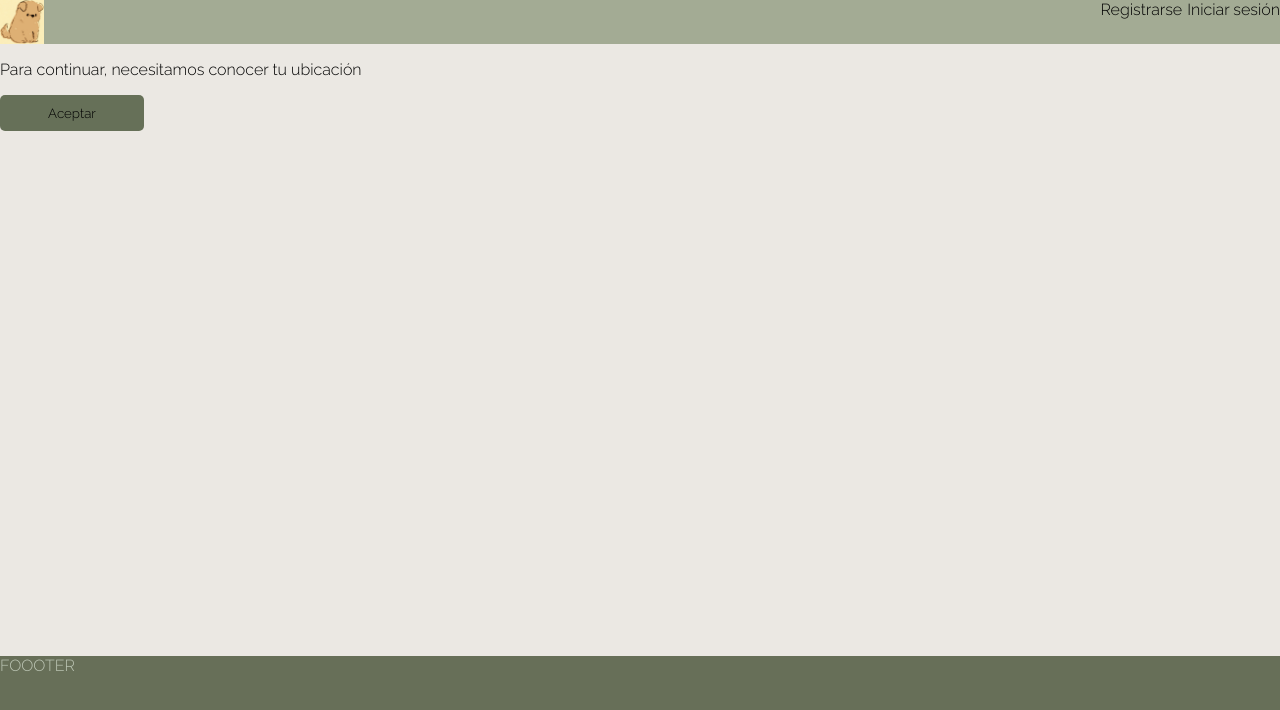
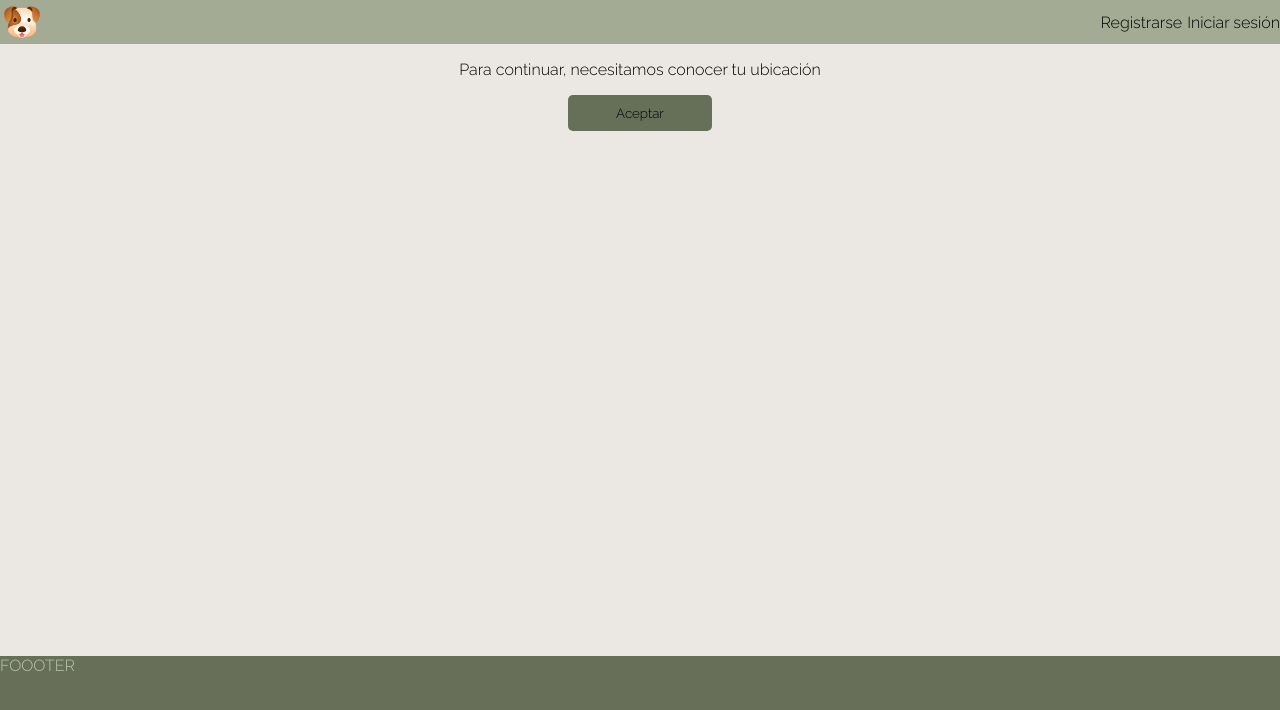
Before and after one commit to danielaAkerman/pet-finder-on-react, a React app: page / in a window 1280 px wide. Shown: the top 710 px of the page. Built offline with nearby package versions, Linux system fonts and the light colour scheme.

Commit message:
Header, waiting

```diff
--- a/src/components/MyHeader/index.css
+++ b/src/components/MyHeader/index.css
@@ -7,6 +7,8 @@
 
 .header_items {
   display: flex;
+  align-items: center;
+  justify-content: center;
   gap: 5px;
 }
 
--- a/src/components/MyHeader/index.tsx
+++ b/src/components/MyHeader/index.tsx
@@ -5,8 +5,8 @@ import { useRecoilValue } from "recoil";
 import { Link, useNavigate } from "react-router-dom";
 import { userDataAtom } from "../../atoms";
 import { useRecoilState } from "recoil";
-// import "../../assets"
-import pet from "./pet.png"
+import pet from "../../assets/img/dog.png"
+
 
 // import { ubicationState } from "../../atoms";
 
--- a/src/components/Waiting/index.css
+++ b/src/components/Waiting/index.css
@@ -1,3 +1,11 @@
+.root{
+  /* border: solid 3px red; */
+  display: flex;
+  align-items: center;
+  justify-content: center;
+  height: calc(100vh - 44px - 144px);
+}
+
 .wheel-and-hamster {
   --dur: 1s;
   position: relative;
--- a/src/components/Waiting/index.tsx
+++ b/src/components/Waiting/index.tsx
@@ -3,7 +3,7 @@ import css from "./index.css";
 
 function Waiting() {
   return (
-    <div>
+    <div  className={css["root"]}>
       <div
         aria-label="Orange and tan hamster running in a metal wheel"
         role="img"
--- /dev/null
+++ b/src/pages/0-ubication/index.css
@@ -0,0 +1,5 @@
+.root {
+  display: flex;
+  flex-direction: column;
+  align-items: center;
+}
--- a/src/pages/0-ubication/index.tsx
+++ b/src/pages/0-ubication/index.tsx
@@ -6,6 +6,7 @@ import { useRecoilState } from "recoil";
 import { useNavigate } from "react-router-dom";
 import { userDataAtom } from "../../atoms";
 import { MainButton } from "../../ui/MyButton";
+import css from "./index.css";
 // import { init } from "../../api";
 
 // const search = require("../../assets/img/search.jpeg");
@@ -66,7 +67,7 @@ function UbicationPage() {
   }
 
   return (
-    <div>
+    <div className={css.root}>
       <div className="img-container">
         {/* <img src={search} className="img-fluid" /> */}
       </div>
--- a/src/pages/1-welcome/index.css
+++ b/src/pages/1-welcome/index.css
@@ -3,3 +3,9 @@
   flex-direction: column;
   align-items: center;
 }
+.root{
+  display: flex;
+  flex-direction: column;
+  align-items: center;
+
+}
--- a/src/pages/1-welcome/index.tsx
+++ b/src/pages/1-welcome/index.tsx
@@ -15,7 +15,7 @@ function PetsPage() {
 
 
   return (
-    <div>
+    <div className={css.root}>
       <h1>Mascotas perdidas cerca tuyo</h1>
       <div className={css.results} id="results">
         {mascotasCercanas.map((m) => (
```
Also changed, not shown: src/components/layout/index.tsx (+4 -4 lines), src/assets/img/dog.png (added), src/components/MyHeader/pet.png (deleted).
